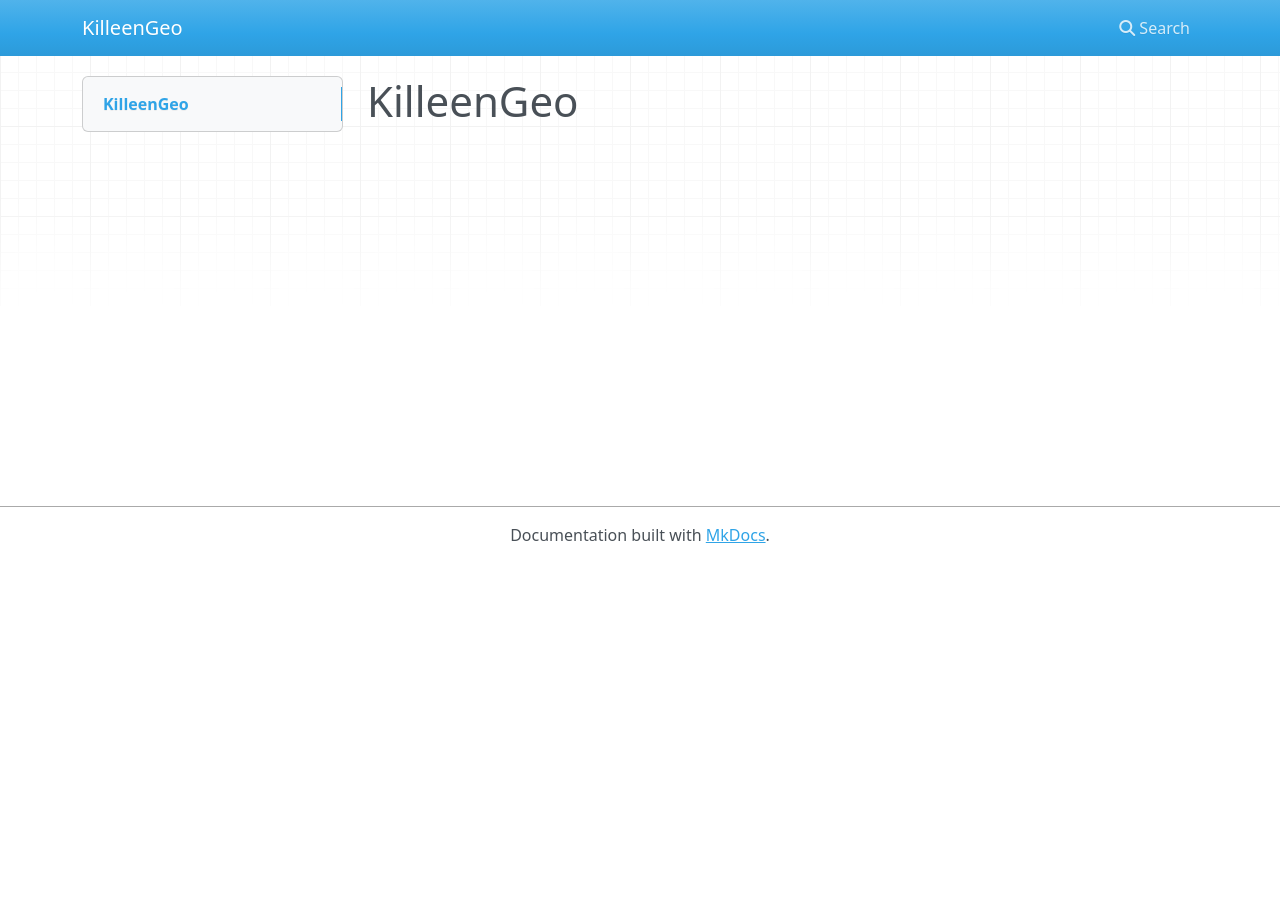
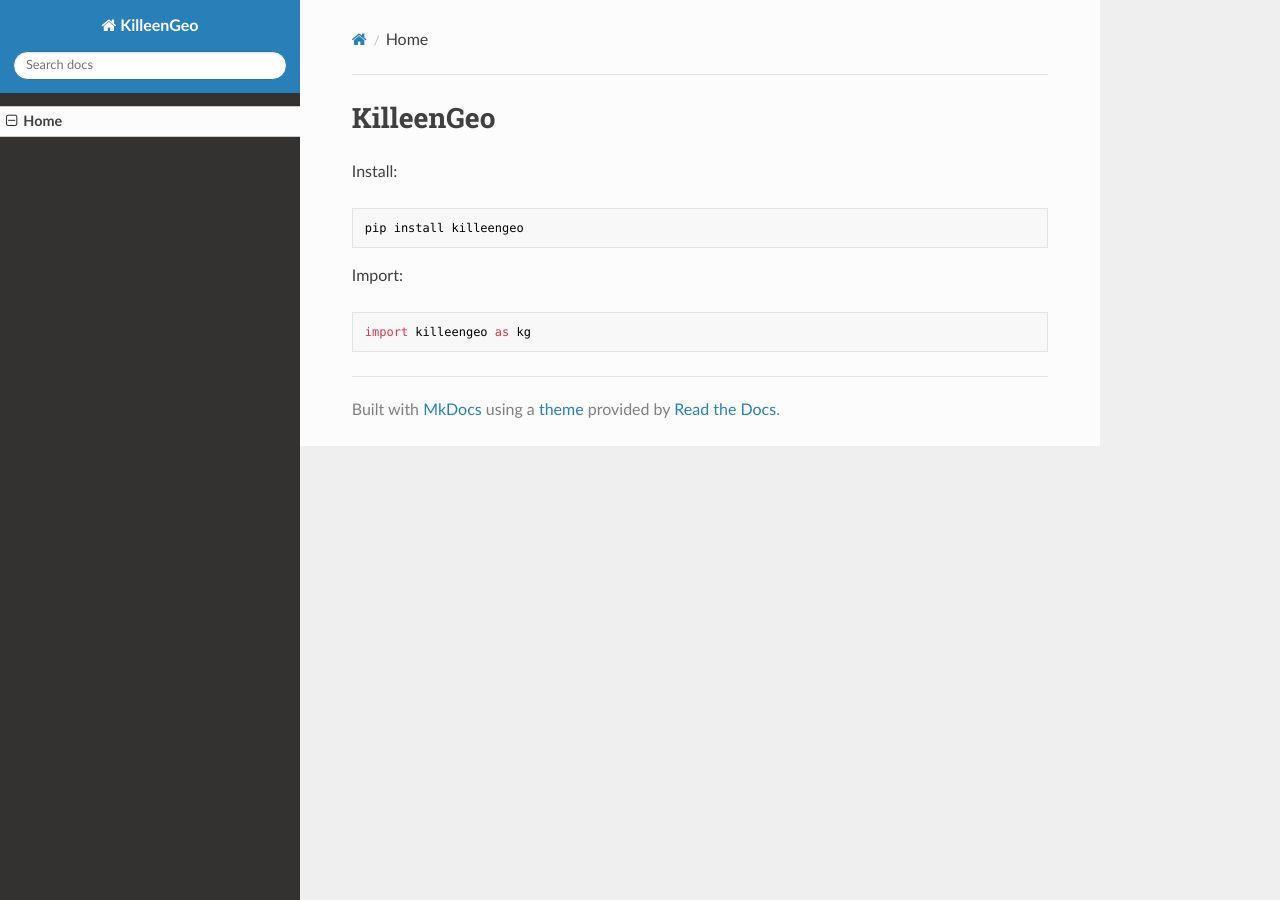
Before and after one commit to benjamindkilleen/killeengeo, an MkDocs documentation site: the page built from docs/index.md, in a window 1280 px wide. Built offline with MkDocs 1.6.1, drawn with Linux system fonts in a browser that asks for light colours; nearby versions of some CDN libraries.

````diff
--- a/docs/index.md
+++ b/docs/index.md
@@ -1 +1,13 @@
 # KilleenGeo
+
+Install:
+
+```bash
+pip install killeengeo
+```
+
+Import:
+
+```python
+import killeengeo as kg
+```
--- a/mkdocs.yml
+++ b/mkdocs.yml
@@ -4,7 +4,7 @@ nav:
   - Home: index.md
 
 theme:
-  name: mkdocs
+  name: readthedocs
   features:
     - content.code.copy
 
````
Also changed, not shown: README.md (+43 -1 lines).
